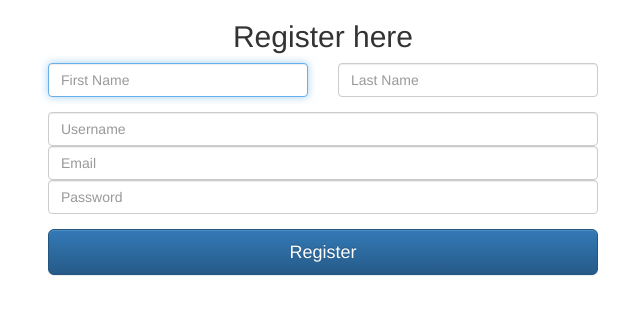
After one commit to hallliu/scav_site, a Django app: page /scav_board/registration/ in a window 1280 px wide. The commit adds this page. Shown: the top 315 px of the page, without its empty margins (317-957 px from the left). Run offline with Django 3.2, Linux system fonts and the light colour scheme; some libraries are stand-ins or nearby versions.

Commit message:
user registration implemented

```diff
--- a/requirements.txt
+++ b/requirements.txt
@@ -2,3 +2,5 @@ Django==1.8
 ipdb==0.8
 ipython==3.1.0
 mysqlclient==1.3.6
+requests==2.6.2
+django-ipware==1.0.0
--- /dev/null
+++ b/scav_board/static/scav_board/styles/registration.css
@@ -0,0 +1,12 @@
+#registration-form {
+    max-width: 550px;
+    margin: 0 auto;
+}
+
+.registration-header {
+    text-align: center;
+}
+
+.g-recaptcha {
+    margin: 20px auto;
+}
--- /dev/null
+++ b/scav_board/templates/scav_board/registration_page.html
@@ -0,0 +1,42 @@
+<!DOCTYPE html>
+<html>
+<head lang="en">
+    <title>Register for Maclean Scav</title>
+    <meta charset="utf-8">
+    <meta http-equiv="X-UA-Compatible" content="IE=edge">
+    <meta name="viewport" content="width=device-width, initial-scale=1">
+
+    {% load staticfiles %}
+    <link rel="stylesheet" href="https://maxcdn.bootstrapcdn.com/bootstrap/3.3.4/css/bootstrap.min.css">
+    <link rel="stylesheet" href="https://maxcdn.bootstrapcdn.com/bootstrap/3.3.4/css/bootstrap-theme.min.css">
+    <link rel="stylesheet" href="{% static "scav_board/styles/registration.css" %}">
+    <script src='https://www.google.com/recaptcha/api.js'></script>
+</head>
+<body>
+    <form id="registration-form" method="post">
+        {% csrf_token %}
+        <h2 class="registration-header">Register here</h2>
+        <div class="form-group row">
+            <div class="col-lg-6 col-md-6 col-sm-6">
+                <input type="text" name="first_name" class="form-control" placeholder="First Name" required autofocus>
+            </div>
+            <div class="col-lg-6 col-md-6 col-sm-6">
+                <input type="text" name="last_name" class="form-control" placeholder="Last Name" required autofocus>
+            </div>
+        </div>
+        <div class="form-group">
+            <input type="text" name="username" class="form-control" placeholder="Username" required autofocus>
+            <input type="email" name="email" class="form-control" placeholder="Email" required autofocus>
+            <input type="password" name="password" class="form-control" placeholder="Password" required autofocus>
+        </div>
+        <button class="btn btn-lg btn-primary btn-block" type="submit">Register</button>
+        <div class="g-recaptcha" data-sitekey="6Lc7LwYTAAAAAO84i07hwYySzBZ2aR6GR9iDVGqj"></div>
+        {% if validation_failed %}
+        <p>You failed the bot test! Talk to Hall for help.</p>
+        {% endif %}
+    </form>
+
+    <script src="https://ajax.googleapis.com/ajax/libs/jquery/2.1.3/jquery.min.js"></script>
+    <script src="https://maxcdn.bootstrapcdn.com/bootstrap/3.3.4/js/bootstrap.min.js"></script>
+</body>
+</html>
--- a/scav_board/urls.py
+++ b/scav_board/urls.py
@@ -7,5 +7,6 @@ urlpatterns = [
     url(r'api/page/(?P<page_num>[0-9]+)/items/', items_on_page),
     url(r'login/', user_login),
     url(r'logout/', user_logout),
+    url(r'registration/', registration_view),
     url(r'^$', homepage_view)
 ]
--- a/scav_board/views.py
+++ b/scav_board/views.py
@@ -1,4 +1,5 @@
 import json
+from django.conf import settings
 from .models import Item, Comment
 from django.contrib.auth.models import User
 from django.shortcuts import render
@@ -6,11 +7,45 @@ from django.contrib.auth import authenticate, login, logout
 from django.http import HttpResponse
 from django.views.decorators.csrf import ensure_csrf_cookie
 import datetime
+import requests
+from ipware.ip import get_real_ip, get_ip
+
 
 @ensure_csrf_cookie
 def homepage_view(request):
     pages_available = sorted(Item.objects.values_list('page', flat=True).distinct())
     return render(request, 'scav_board/sample_page_backbone.html', context={'page_list': pages_available})
+
+
+@ensure_csrf_cookie
+def registration_view(request):
+    if request.method == 'GET':
+        return render(request, 'scav_board/registration_page.html')
+
+    user_ip = get_real_ip(request)
+    if user_ip is None:
+        user_ip = get_ip(request)
+    print(user_ip)
+
+    validation = requests.post(settings.RECAPTCHA_URL, data={
+        'secret': settings.RECAPTCHA_SECRET_KEY,
+        'response': request.POST['g-recaptcha-response'],
+        'remoteip': user_ip,
+    })
+    validation_success = validation.json()['success']
+    if not validation_success:
+        return render(request, 'scav_board/registration_page.html', context={'validation_failed': True})
+
+    new_user = User.objects.create_user(username=request.POST['username'],
+                                        first_name=request.POST['first_name'],
+                                        last_name=request.POST['last_name'],
+                                        email=request.POST.get('email', 'unknown@unknown.com'))
+    new_user.set_password(request.POST['password'])
+    new_user.save()
+
+    new_user = authenticate(username=request.POST['username'], password=request.POST['password'])
+    login(request, new_user)
+    return homepage_view(request)
 
 
 def items_on_page(request, page_num):
--- a/scav_site/settings.py
+++ b/scav_site/settings.py
@@ -18,6 +18,7 @@ BASE_DIR = os.path.dirname(os.path.dirname(__file__))
 
 # SECURITY WARNING: keep the secret key used in production secret!
 SECRET_KEY = '%_za15i=a8dmopkr^3v$)11#ytk7=h^7kjq990i9i6$uk!sig6'
+RECAPTCHA_URL = 'https://www.google.com/recaptcha/api/siteverify'
 
 # SECURITY WARNING: don't run with debug turned on in production!
 DEBUG = True
@@ -86,3 +87,8 @@ USE_TZ = True
 
 STATIC_URL = '/static/'
 STATIC_ROOT = '/var/www/macscav/static/'
+
+try:
+    from .local_settings import *
+except ImportError:
+    pass
```
Also changed, not shown: scav_board/templates/scav_board/sample_page_backbone.html (+8 -6 lines).
